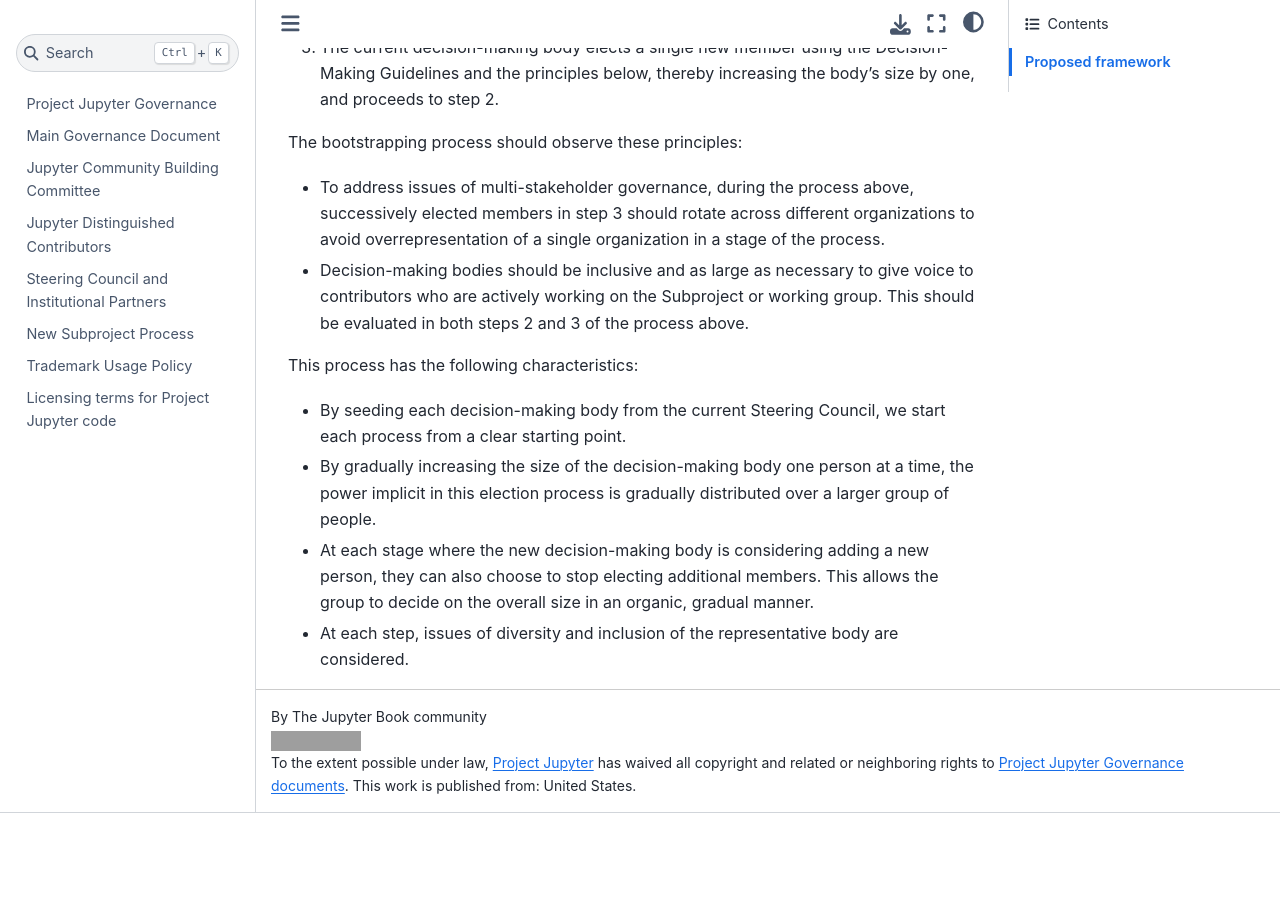
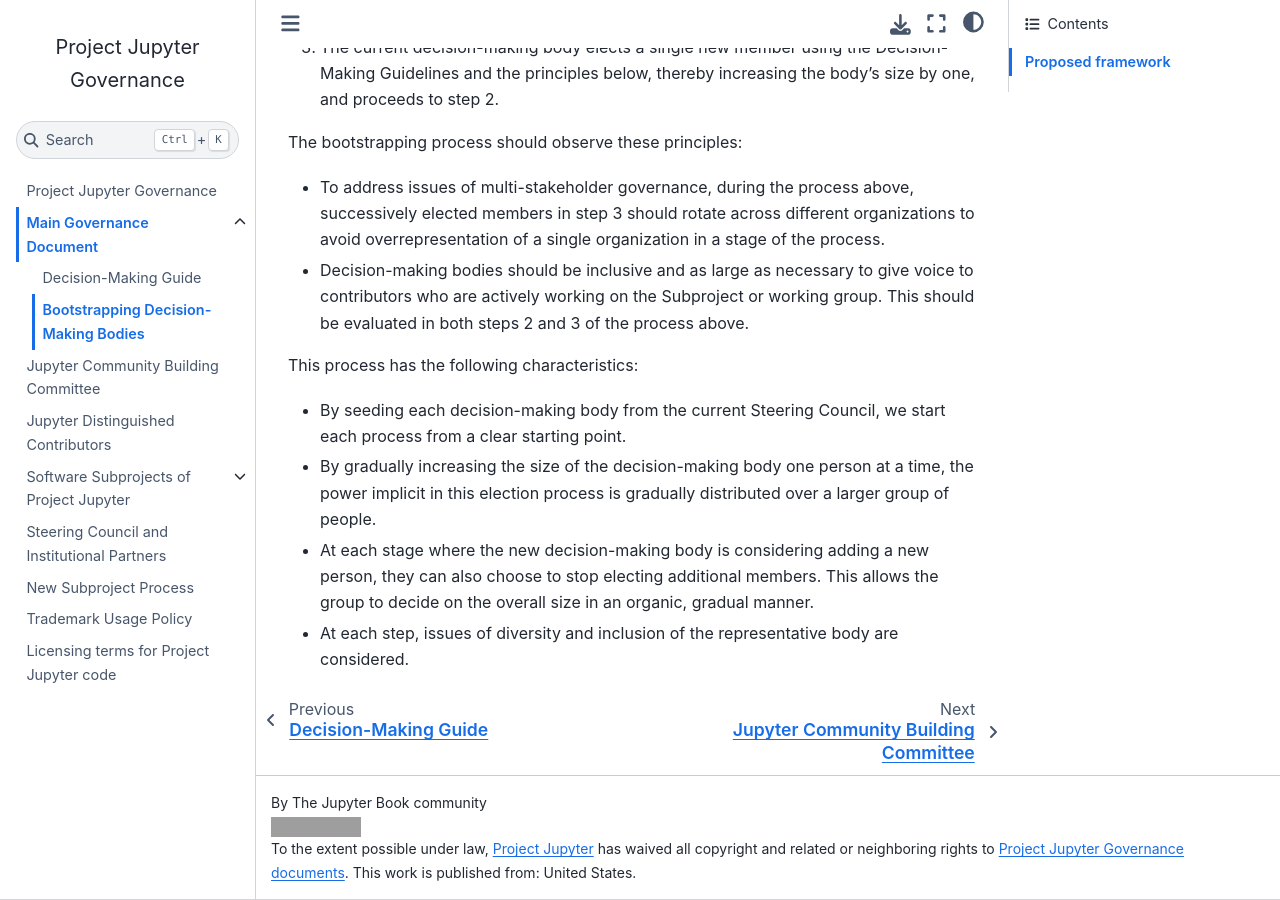
Before and after one commit to jupyter/governance, a Jupyter Book: the page built from bootstrapping_decision_making.md, in a window 1280 px wide and 900 px high, scrolled down 1278 px. Built offline with Jupyter Book 1.0.4 settings and Sphinx 7.4.7 and the Sphinx Book theme 1.1.4, drawn with Linux system fonts in a browser that asks for light colours; pages that are not in the unit, such as notebooks, are missing from menus; before the commit the page ends 2091 px from its top, so only the background shows below that; grey boxes are pictures that could not be loaded.

Commit message:
Adding new pages to TOC

```diff
--- a/_toc.yml
+++ b/_toc.yml
@@ -2,6 +2,9 @@
 root: intro
 sections:
 - file: governance
+  sections:
+  - file: decision_making
+  - file: bootstrapping_decision_making
 - file: communitybuildingcommittee
 - file: distinguished_contributors
 - file: conduct/code_of_conduct
@@ -12,6 +15,9 @@
   - file: conduct/reporting_online
   - file: CodeofConductJupyterDay
   - file: CodeofConductJupyterDayOrganizer
+- file: software_subprojects
+  sections:
+  - file: list_of_subprojects
 - file: people
 - file: newsubprojects
 - file: papers
```
Also changed, not shown: README.md (+1 -1 lines).
